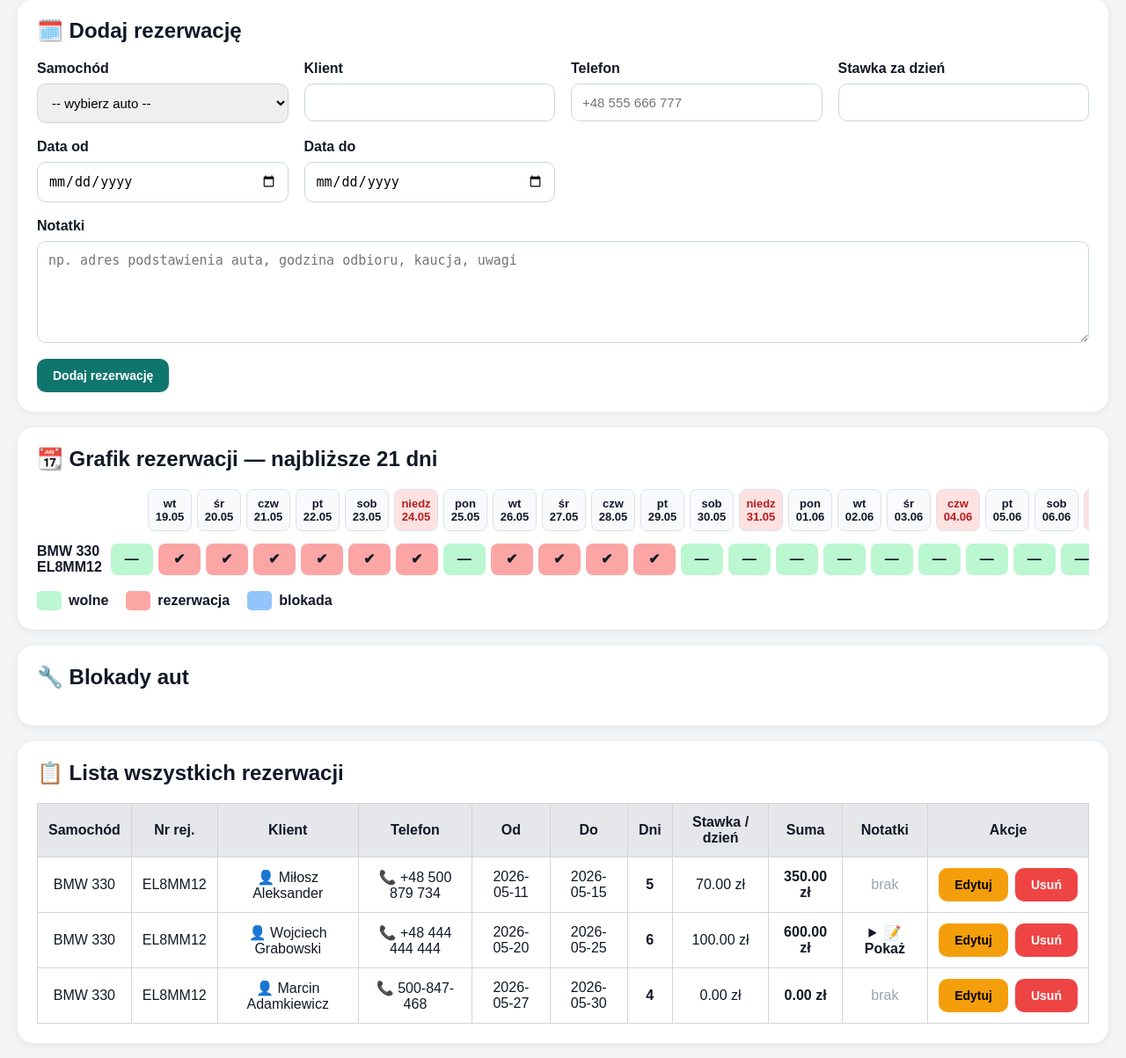
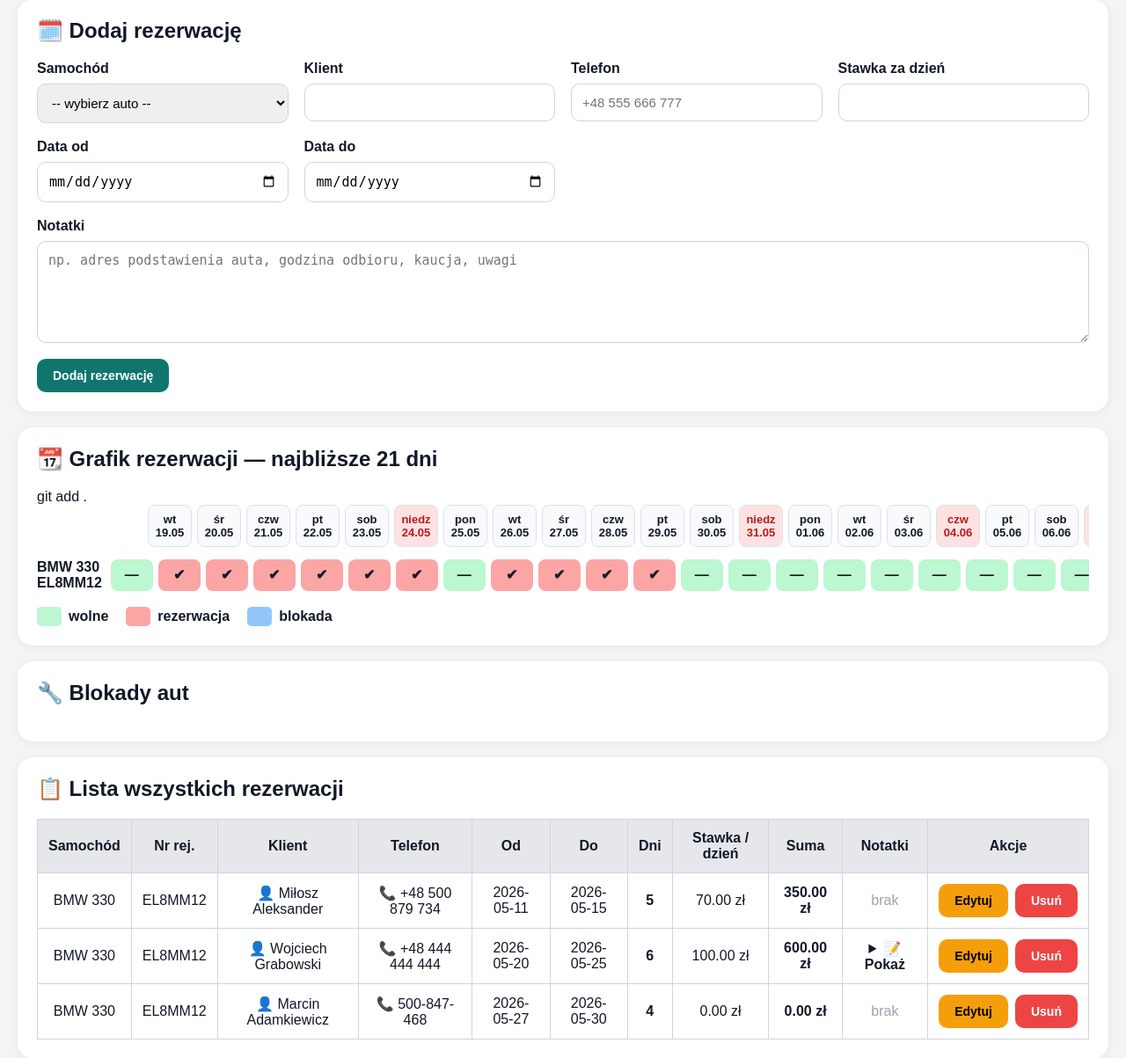
Before and after one commit to madamkiewicz-bit/car-rental-app, a Flask app: page / in a window 1280 px wide. Shown: the part 784-1987 px from the top of the page at 88% size. Run offline with Flask 3, Linux system fonts and the light colour scheme; data comes from the database, SQL or seed files in the repository.

Commit message:
debug reservation

```diff
--- a/templates/index.html
+++ b/templates/index.html
@@ -551,6 +551,7 @@ Zapisz zmiany
 
 <input type="hidden" name="form_type" value="add_reservation">
 
+
 <div class="form-grid">
 
 <div class="form-field">
@@ -620,7 +621,7 @@ Zapisz zmiany
 <div class="box">
 
 <h2>📆 Grafik rezerwacji — najbliższe 21 dni</h2>
-
+git add .
 <div class="calendar-wrapper">
 
 <div class="calendar-grid">
@@ -747,6 +748,7 @@ blokada
 </h2>
 
 <form method="POST">
+    <p style="color:red;">FORM START</p>
 
 <input type="hidden" name="form_type" value="update_block">
 <input type="hidden" name="block_id" value="{{ edit_block.id }}">
```
